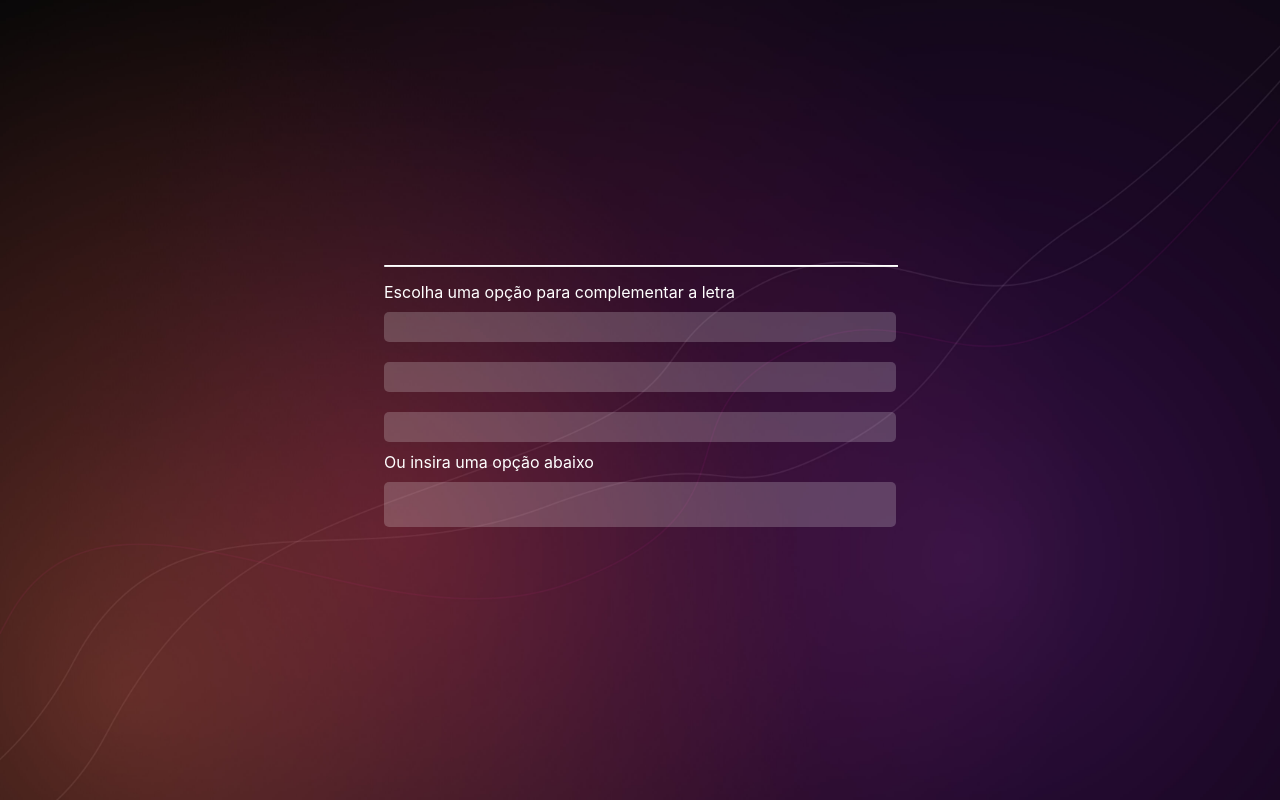
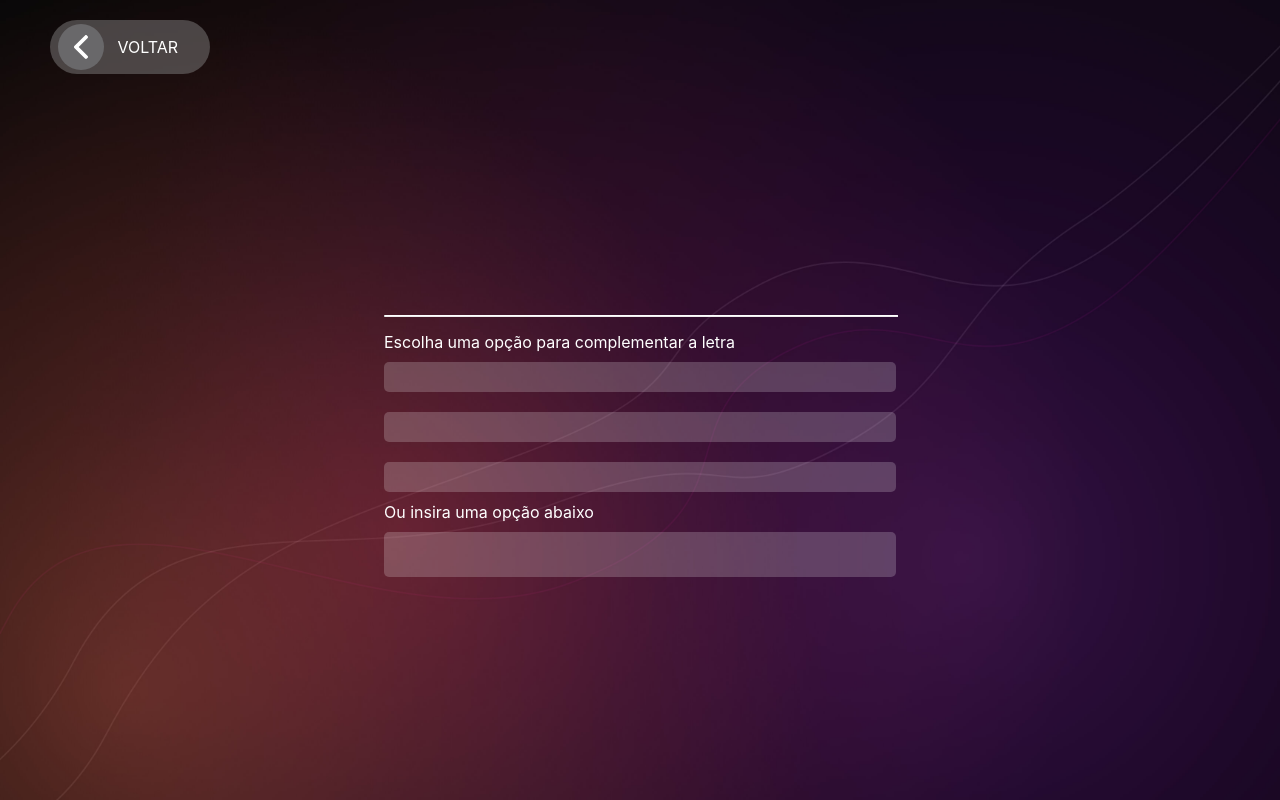
Before and after one commit to pamella/creative-text-generator, a Django app: template templates/core/generate_text.html in a window 1280 px wide. Run offline with Django 3.2, Linux system fonts and the light colour scheme; the template is opened without the code that fills it, so the values that code supplies are empty; some web fonts are replaced.

Commit message:
back button

```diff
--- a/static/css/main.css
+++ b/static/css/main.css
@@ -125,13 +125,15 @@ div {
   text-decoration: none;
 }
 
-.overview-container .link span {
+.overview-container .link span,
+.back-link .span {
   letter-spacing: 1.12px;
   font-style: bold;
   color: var(--color-white);
 }
 
-.overview-container .link .arrow {
+.overview-container .link .arrow,
+.back-link .arrow {
   display: flex;
   justify-content: center;
   align-items: center;
@@ -141,6 +143,31 @@ div {
   background-color: #69686a;
 }
 
+.back-link .arrow {
+  transform: rotate(180deg);
+}
+
+.container-relative {
+  position: relative;
+}
+
+.back-link {
+  display: flex;
+  justify-content: space-between;
+  align-items: center;
+  width: 120px;
+  margin-left: auto;
+  padding: 4px 32px 4px 8px;
+  border-radius: 50px;
+  background-color: rgba(110, 108, 108, 0.6);
+  text-decoration: none;
+  position: absolute;
+  z-index: 1;
+  color: white;
+  left: 50px;
+  z-index: 1;
+  top: 20px;
+}
 /* PAGE: GENERATE TEXT */
 .result-wrapper {
   display: flex;
@@ -153,6 +180,7 @@ div {
   color: #fff;
   width: 100%;
   height: 250px;
+  margin-top: 50px;
   overflow-y: scroll;
 }
 
--- a/templates/core/generate_text.html
+++ b/templates/core/generate_text.html
@@ -1,5 +1,11 @@
 {% extends 'base.html' %} {% load static %} {% block body %}
-<div>
+<div class="container-relative">
+  <a class="back-link" href="{% url 'core:select-artists' %}">
+    <div class="arrow">
+      <img src="{% static 'img/right-arrow.svg' %}" width="24px" />
+    </div>
+    <span>VOLTAR</span>
+  </a>
   <div
     class="container-select-artists"
     style="background-image: url('{% static 'img/background_img_01.jpg' %}')"
```
